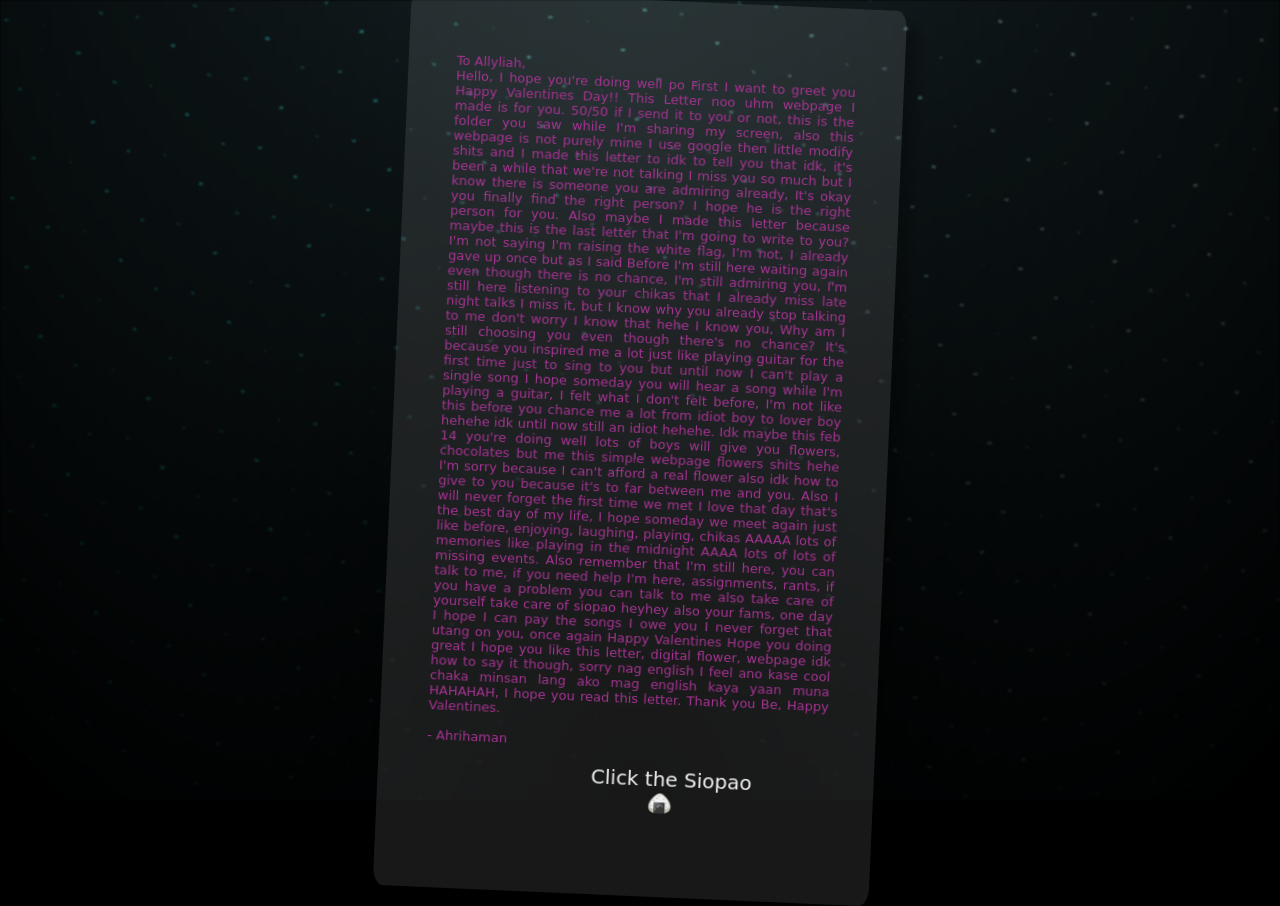
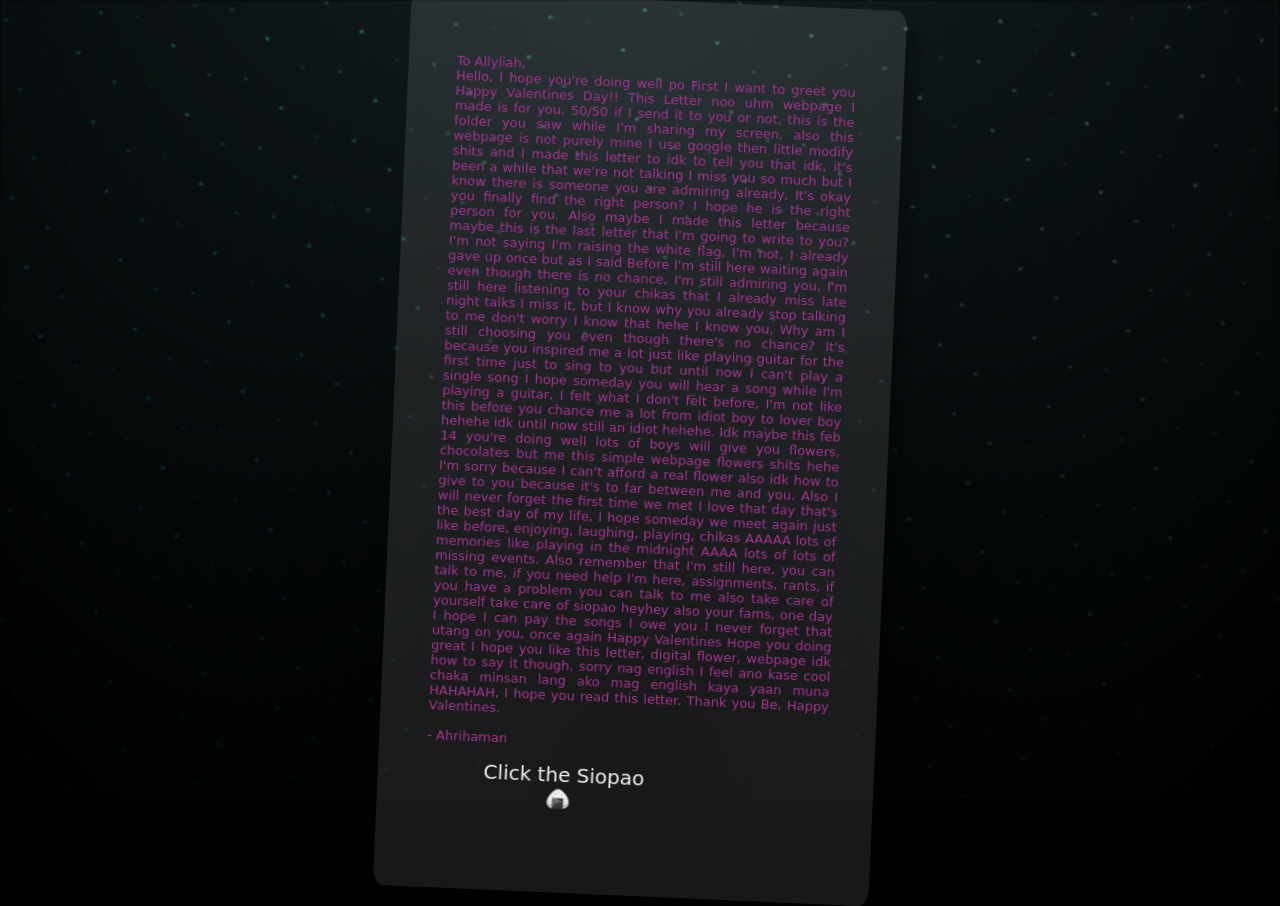
Before and after one commit to Ahrimark/Valentines-Gift-for-Allyliah, a plain HTML site: page letter.html in a window 1280 px wide. Drawn offline with nearby package versions, Linux system fonts and the light colour scheme.

Commit message:
Update letter.html

```diff
--- a/letter.html
+++ b/letter.html
@@ -58,9 +58,9 @@
             - Ahrihaman
             <br>
             <br>
-            &nbsp;&nbsp;&nbsp;&nbsp;&nbsp;&nbsp;&nbsp;&nbsp;&nbsp;&nbsp;&nbsp;&nbsp;&nbsp;&nbsp;&nbsp;&nbsp;&nbsp;&nbsp;&nbsp;&nbsp;&nbsp;&nbsp;&nbsp;&nbsp;&nbsp;&nbsp;&nbsp;&nbsp;&nbsp;&nbsp;&nbsp;&nbsp;&nbsp;&nbsp;&nbsp;&nbsp;&nbsp;&nbsp;&nbsp;&nbsp;<a href="main.html">Click the Siopao
+            &nbsp;&nbsp;&nbsp;&nbsp;&nbsp;&nbsp;&nbsp;&nbsp;&nbsp;&nbsp;&nbsp;&nbsp;&nbsp;&nbsp;<a href="main.html">Click the Siopao
                 <br>
-            &nbsp;&nbsp;&nbsp;&nbsp;&nbsp;&nbsp;&nbsp;&nbsp;&nbsp;&nbsp;&nbsp;&nbsp;&nbsp;&nbsp;&nbsp;&nbsp;&nbsp;&nbsp;&nbsp;&nbsp;&nbsp;&nbsp;&nbsp;&nbsp;&nbsp;&nbsp;&nbsp;&nbsp;&nbsp;&nbsp;&nbsp;&nbsp;&nbsp;&nbsp;&nbsp;🍙</a>
+            &nbsp;&nbsp;&nbsp;&nbsp;&nbsp;&nbsp;&nbsp;&nbsp;&nbsp;&nbsp;&nbsp;&nbsp;&nbsp;&nbsp;&nbsp;&nbsp;&nbsp;&nbsp;&nbsp;🍙</a>
             </p>
         </p>
 
```
